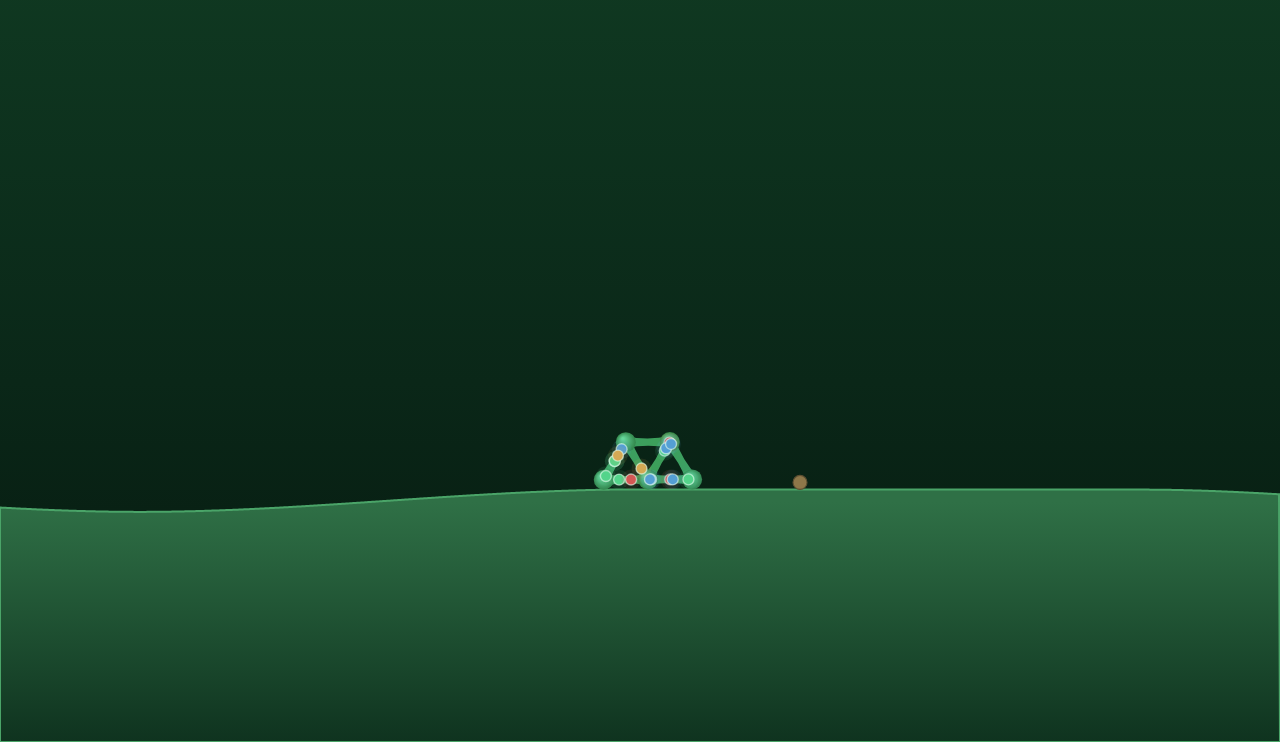
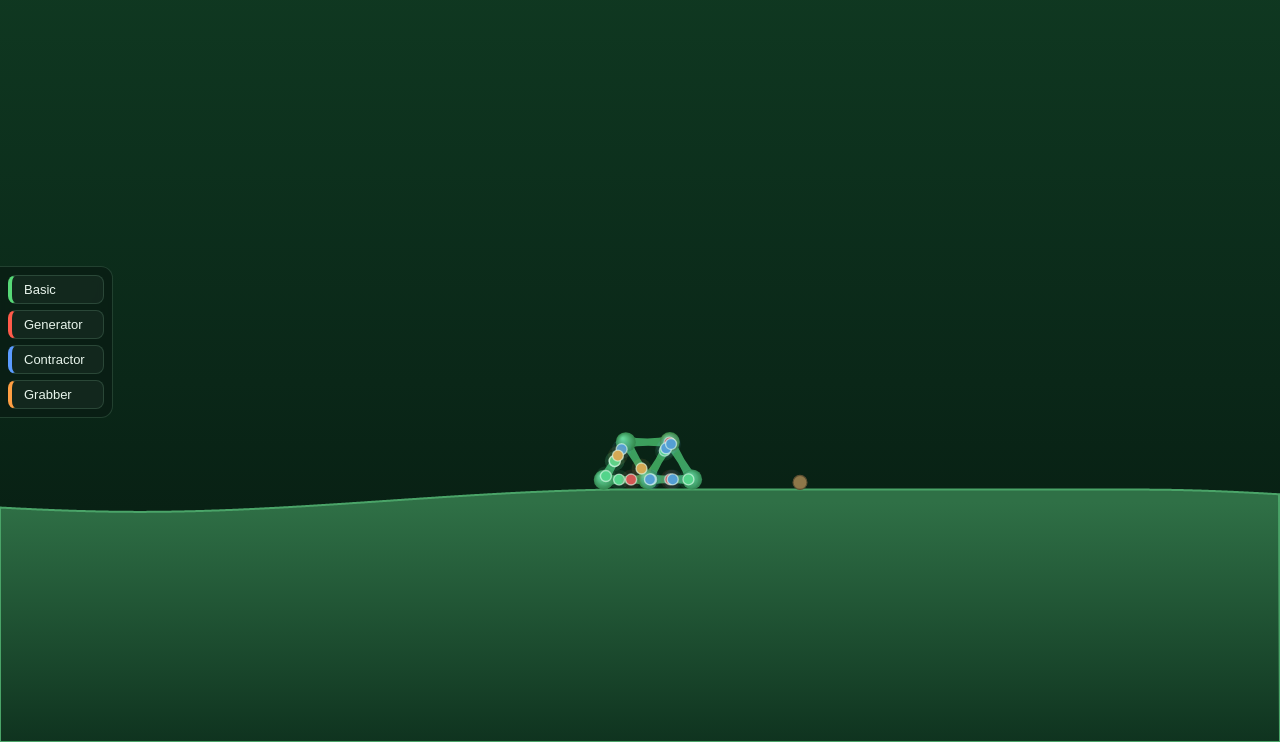
Before and after one commit to hauzzor/danger-noodle, a website built with Vite: page index.html in a window 1280 px wide. Shown: the part 58-800 px from the top of the page. Built offline with nearby package versions, Linux system fonts and the light colour scheme.

Commit message:
left toolbar with a spawn button per block type; clicking spawns the block in drag mode

```diff
--- a/src/app.ts
+++ b/src/app.ts
@@ -49,6 +49,7 @@ export class App {
         this.overlay.setMenu(this.menuOn);
         if (!this.menuOn) this.radial.close();
       },
+      onSpawn: (type) => this.interaction.beginSpawn(type),
       onRegenerate: () => this.regenerate(),
       onClear: () => this.clearCreature(),
       onSave: () => this.save(),
--- a/src/style.css
+++ b/src/style.css
@@ -93,6 +93,34 @@ body {
   margin-left: auto;
   flex-wrap: wrap;
 }
+
+#ui .overlay-left {
+  pointer-events: auto;
+  position: absolute;
+  left: 0;
+  top: 50%;
+  transform: translateY(-50%);
+  display: flex;
+  flex-direction: column;
+  gap: 6px;
+  padding: 8px;
+  background: var(--panel);
+  border: 1px solid var(--border);
+  border-left: none;
+  border-radius: 0 12px 12px 0;
+  backdrop-filter: blur(8px);
+}
+
+#ui .overlay-left .spawn {
+  text-align: left;
+  min-width: 96px;
+  border-left: 4px solid var(--accent);
+}
+
+#ui .overlay-left .spawn.basic { border-left-color: #57d977; }
+#ui .overlay-left .spawn.generator { border-left-color: #ff5b4a; }
+#ui .overlay-left .spawn.contractor { border-left-color: #5b9cff; }
+#ui .overlay-left .spawn.grabber { border-left-color: #ff9f43; }
 
 #ui .btn {
   padding: 6px 12px;
--- a/src/ui/interaction.ts
+++ b/src/ui/interaction.ts
@@ -44,6 +44,8 @@ export class Interaction {
   private down: { screen: Vec2; hit: Hit; moved: boolean } | null = null;
   private panning = false;
   private drag: DragState | null = null;
+  private spawned: Traveller | null = null;
+  private lastPointer: Vec2 | null = null;
   private lastPinch = 0;
 
   constructor(private readonly o: InteractionOptions) {
@@ -65,11 +67,27 @@ export class Interaction {
     return this.o.getWorld().planBonds(pos.x, pos.y).map((b) => b.id);
   }
 
+  // Spawn a fresh loose block of `type` in drag mode: it follows the pointer as
+  // a ghost until the next click places it.
+  beginSpawn(type: BlockType): void {
+    const here = this.lastPointer
+      ? this.o.camera.s2w(this.lastPointer.x, this.lastPointer.y)
+      : { x: this.o.camera.x, y: this.o.camera.y };
+    const world = this.o.getWorld();
+    if (this.spawned) world.removeTraveller(this.spawned);
+    const t = world.addFreeTraveller(type, here.x, here.y);
+    world.removeTraveller(t);
+    this.spawned = t;
+    this.dragRender = { kind: "traveller", pos: here, type, id: t.id, plan: this.planFor(here) };
+    this.o.onChange();
+  }
+
   // Recompute the shown plan from the current world so a drop builds exactly
   // the beams the player can see. Called once per rendered frame.
   refreshDragPlan(): void {
-    if (!this.drag || !this.dragRender) return;
-    this.dragRender.plan = this.planFor(this.drag.pos);
+    if (!this.dragRender) return;
+    const pos = this.drag ? this.drag.pos : this.dragRender.pos;
+    this.dragRender.plan = this.planFor(pos);
   }
 
   private pick(wp: Vec2): Hit {
@@ -125,6 +143,17 @@ export class Interaction {
   }
 
   private onDown = (e: PointerEvent): void => {
+    if (this.spawned) {
+      // Place the block being spawned at the click point.
+      const p = this.local(e);
+      const pos = this.o.camera.s2w(p.x, p.y);
+      const plan = this.dragRender?.plan ?? [];
+      this.o.getWorld().buildTravellerAt(this.spawned, pos.x, pos.y, plan);
+      this.spawned = null;
+      this.dragRender = null;
+      this.o.onChange();
+      return;
+    }
     if (this.o.uiOpen()) {
       this.o.onDismissUi();
       return;
@@ -163,6 +192,11 @@ export class Interaction {
   };
 
   private onMove = (e: PointerEvent): void => {
+    this.lastPointer = this.local(e);
+    if (this.spawned && this.dragRender) {
+      const pos = this.o.camera.s2w(this.lastPointer.x, this.lastPointer.y);
+      this.dragRender = { kind: "traveller", pos, type: this.spawned.type, id: this.spawned.id, plan: this.planFor(pos) };
+    }
     if (!this.pointers.has(e.pointerId)) return;
     const prev = this.pointers.get(e.pointerId)!;
     const p = this.local(e);
--- a/src/ui/overlay.ts
+++ b/src/ui/overlay.ts
@@ -1,7 +1,10 @@
+import type { BlockType } from "../sim/types";
+
 export interface OverlayHandlers {
   onSpeed: (speed: number) => void;
   onToggleReplace: () => void;
   onToggleMenu: () => void;
+  onSpawn: (type: BlockType) => void;
   onRegenerate: () => void;
   onClear: () => void;
   onSave: () => void;
@@ -70,6 +73,22 @@ export function createOverlay(root: HTMLElement, handlers: OverlayHandlers): Ove
   const status = document.createElement("div");
   status.className = "status";
 
+  const leftBar = document.createElement("div");
+  leftBar.className = "overlay-left";
+  const spawnDefs: [BlockType, string][] = [
+    ["basic", "Basic"],
+    ["generator", "Generator"],
+    ["contractor", "Contractor"],
+    ["grabber", "Grabber"],
+  ];
+  for (const [type, label] of spawnDefs) {
+    const btn = document.createElement("button");
+    btn.className = `btn spawn ${type}`;
+    btn.textContent = label;
+    btn.addEventListener("click", () => handlers.onSpawn(type));
+    leftBar.append(btn);
+  }
+
   const actions = document.createElement("div");
   actions.className = "actions";
   const defs: [string, () => void][] = [
@@ -92,7 +111,7 @@ export function createOverlay(root: HTMLElement, handlers: OverlayHandlers): Ove
   toastEl.className = "toast hidden";
 
   bar.append(title, speedWrap, replaceBtn, menuBtn, status, actions);
-  root.append(bar, toastEl);
+  root.append(bar, leftBar, toastEl);
   applySpeed();
 
   let toastTimer = 0;
```
